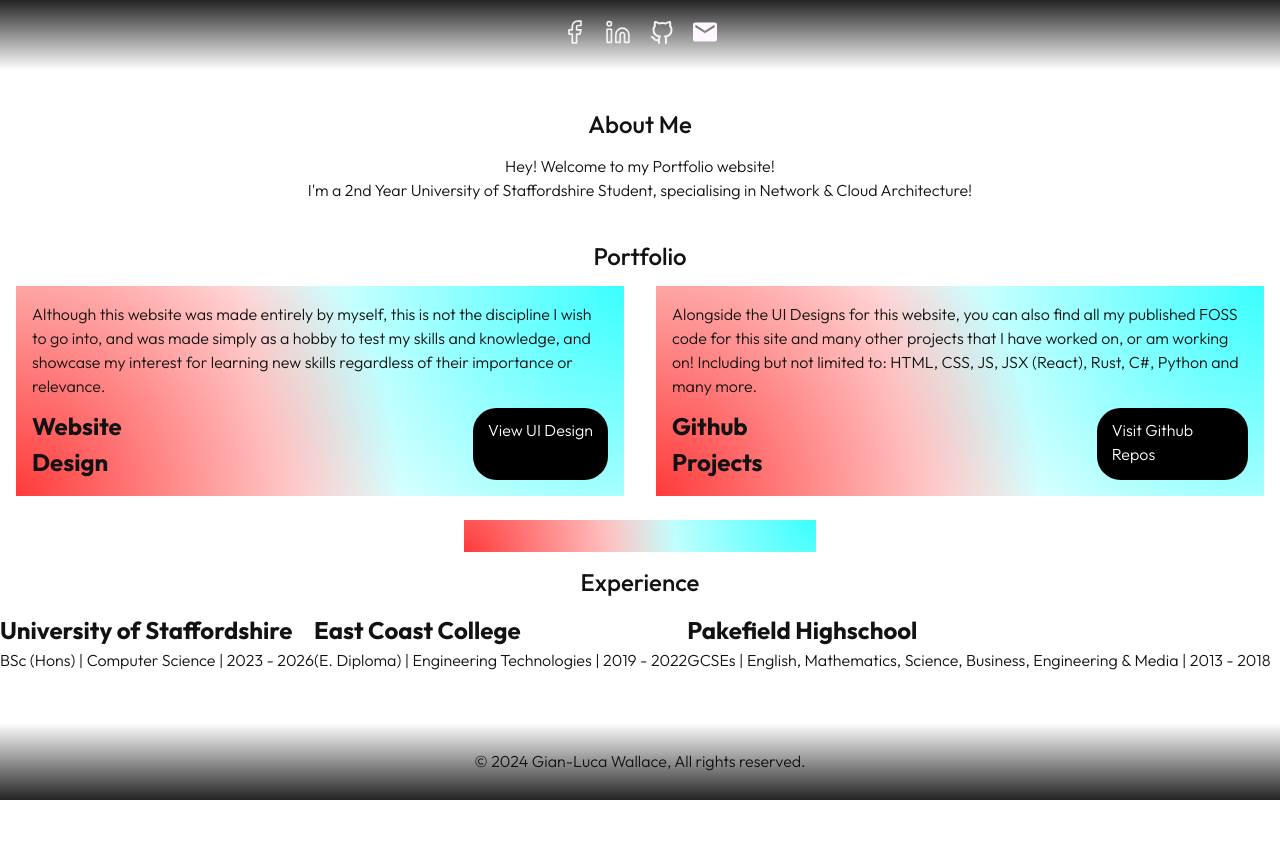
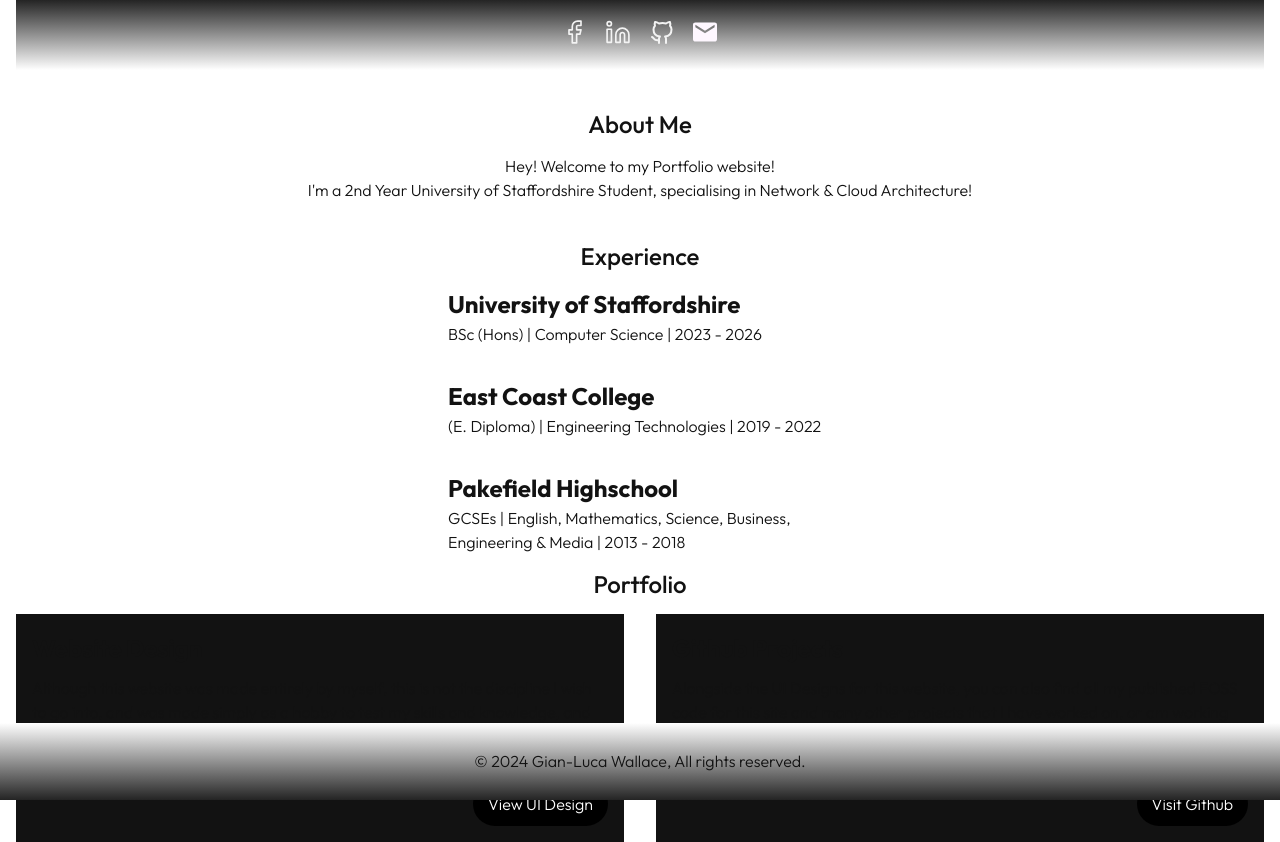
Before and after one commit to IAmInept/siteResume, a React (Vite) app: page / in a window 1280 px wide. Before the commit the page ends 800 px from the top, so only its background shows below. Built offline with nearby package versions, Linux system fonts and the light colour scheme.

Commit message:
Reorganised File Structure & Adjusted CSS

```diff
--- a/src/components/CSS/Main.css
+++ b/src/components/CSS/Main.css
@@ -49,8 +49,9 @@ footer {
 .PortCard {
   max-width: 45vw;
   min-width: 25vw;
-  background: radial-gradient(circle at bottom left, #ff3a3a, transparent 60%),
-  radial-gradient(circle at top right, #3affff, transparent 60%);
+  background: #121212;
+  /* background: radial-gradient(circle at bottom left, #ff3a3a, transparent 60%), */
+  /* radial-gradient(circle at top right, #3affff, transparent 60%); */
   opacity: 1;
   padding: 1rem;
   display: grid;
@@ -58,17 +59,30 @@ footer {
   grid-gap: 10px;
 }
 
+.CardContent {
+  grid-area: 2 / 1 / span 4 / span 5;
+}
 
-.CardContent {
-  grid-area: 1 / 1 / span 4 / span 5;
+.CardTitle {
+  grid-area: 1 / 1 / 1 / span 2;
+}
+
+.Portfolio {
+  display: flex;
+  justify-content: center;
+  align-items: center;
+  /* max-width: 95vw; */
 }
 
 .PortfolioLink {
-  grid-area: 5 / 5;
+  grid-area: 6 / 5;
+  text-align: center;
+  max-width: 140px;
+  max-height: 45px;
   padding: 10px 15px 10px 15px;
   background-color: black;
   color: white;
-  border-radius: 23.5px;
+  border-radius: 1.42rem;
 }
 
 .PortfolioLink:hover {
@@ -76,13 +90,16 @@ footer {
 }
 
 .Experience {
-  min-width: 45vw;
+  /* justify-content: center; */
+  align-items: center;
+  display: flex;
+  flex-direction: column;
+
+  gap: 2rem;
 }
 
 .ExperienceBox {
-  display: inline-flex;
-  flex-direction: column;
-  justify-content: left;
+  width: 30vw;
 }
 
 p,
--- a/src/components/Experience.tsx
+++ b/src/components/Experience.tsx
@@ -2,8 +2,9 @@ import "./CSS/Main.css";
 
 const Experience = () => {
   return (
+    <>
+      <p className="HeaderDiv">Experience</p>
       <div className="Experience">
-      <p className="HeaderDiv">Experience</p>
         <div className="ExperienceBox">
           <h2> University of Staffordshire</h2>
           <p> BSc (Hons) | Computer Science | 2023 - 2026</p>
@@ -15,11 +16,12 @@ const Experience = () => {
         <div className="ExperienceBox">
           <h2> Pakefield Highschool</h2>
           <p>
-          GCSEs | English, Mathematics, Science, Business, Engineering & Media |
-          2013 - 2018
+            GCSEs | English, Mathematics, Science, Business, Engineering & Media
+            | 2013 - 2018
           </p>
         </div>
       </div>
+    </>
   );
 };
 
--- /dev/null
+++ b/src/components/Portfolio.tsx
@@ -0,0 +1,47 @@
+import "./CSS/Main.css";
+
+const Portfolio = () => {
+  return (
+    <>
+      <p className="HeaderDiv">Portfolio</p>
+      <div className="Portfolio">
+        <div className="PortContainer">
+          <div className="PortCard">
+            <h2 className="CardTitle">Website Design</h2>
+            <p className="CardContent">
+              Although this website was made entirely by myself, this is not the
+              discipline I wish to go into, and was made simply as a hobby to
+              test my skills and knowledge, and showcase my interest for
+              learning new skills regardless of their importance or relevance.
+            </p>
+            <a
+              href="https://www.figma.com/design/4235rOuOdXPYbIZN5MVExS/Untitled?node-id=22-6&t=FLwCT6MpyCDzwHlK-1"
+              target="_blank"
+              className="PortfolioLink"
+            >
+              View UI Design
+            </a>
+          </div>
+          <div className="PortCard">
+            <h2 className="CardTitle">Github Projects</h2>
+            <p className="CardContent">
+              Alongside the UI Designs for this website, you can also find all
+              my published FOSS code for this site and many other projects that
+              I have worked on, or am working on! Including but not limited to:
+              HTML, CSS, JS, JSX (React), Rust, C#, Python and many more.
+            </p>
+            <a
+              href="https://github.com/IAmInept"
+              target="_blank"
+              className="PortfolioLink"
+            >
+              Visit Github
+            </a>
+          </div>
+        </div>
+      </div>
+    </>
+  );
+};
+
+export default Portfolio;
--- a/src/components/Qualifications.tsx
+++ /dev/null
@@ -1,48 +0,0 @@
-import "./CSS/Main.css";
-
-const Qualifications = () => {
-  return (
-    <div className="Portfolio">
-      <p className="HeaderDiv">Portfolio</p>
-      <div className="PortContainer">
-        <div className="PortCard">
-          <h2>Website Design</h2>
-          <p className="CardContent">
-            Although this website was made entirely by myself, this is not the
-            discipline I wish to go into, and was made simply as a hobby to test
-            my skills and knowledge, and showcase my interest for learning new
-            skills regardless of their importance or relevance.
-          </p>
-          <a
-            href="https://www.figma.com/design/4235rOuOdXPYbIZN5MVExS/Untitled?node-id=22-6&t=FLwCT6MpyCDzwHlK-1"
-            target="_blank"
-            className="PortfolioLink"
-          >
-            View UI Design
-          </a>
-        </div>
-        <div className="PortCard">
-          <h2>Github Projects</h2>
-          <p className="CardContent">
-            Alongside the UI Designs for this website, you can also find all my
-            published FOSS code for this site and many other projects that I
-            have worked on, or am working on! Including but not limited to:
-            HTML, CSS, JS, JSX (React), Rust, C#, Python and many more.
-          </p>
-          <a
-            href="https://github.com/IAmInept"
-            target="_blank"
-            className="PortfolioLink"
-          >
-            Visit Github Repos
-          </a>
-        </div>
-        <div className="PortCard">
-          <p></p>
-        </div>
-      </div>
-    </div>
-  );
-};
-
-export default Qualifications;
--- a/src/main.tsx
+++ b/src/main.tsx
@@ -3,7 +3,7 @@ import { createRoot } from 'react-dom/client'
 import './index.css'
 import Header from './components/Header.tsx'
 import HeroSection from './components/Hero.tsx'
-import Qualifications from './components/Qualifications.tsx'
+import Portfolio from './components/Portfolio.tsx'
 import Experience from './components/Experience.tsx'
 import Footer from './components/Footer.tsx'
 
@@ -11,8 +11,8 @@ createRoot(document.getElementById('root')!).render(
   <StrictMode>
     <Header />
     <HeroSection />
-    <Qualifications />
     <Experience />
+    <Portfolio />
     <Footer />
   </StrictMode>,
 )
```
Lines whose indentation alone changed are shown as unchanged.
